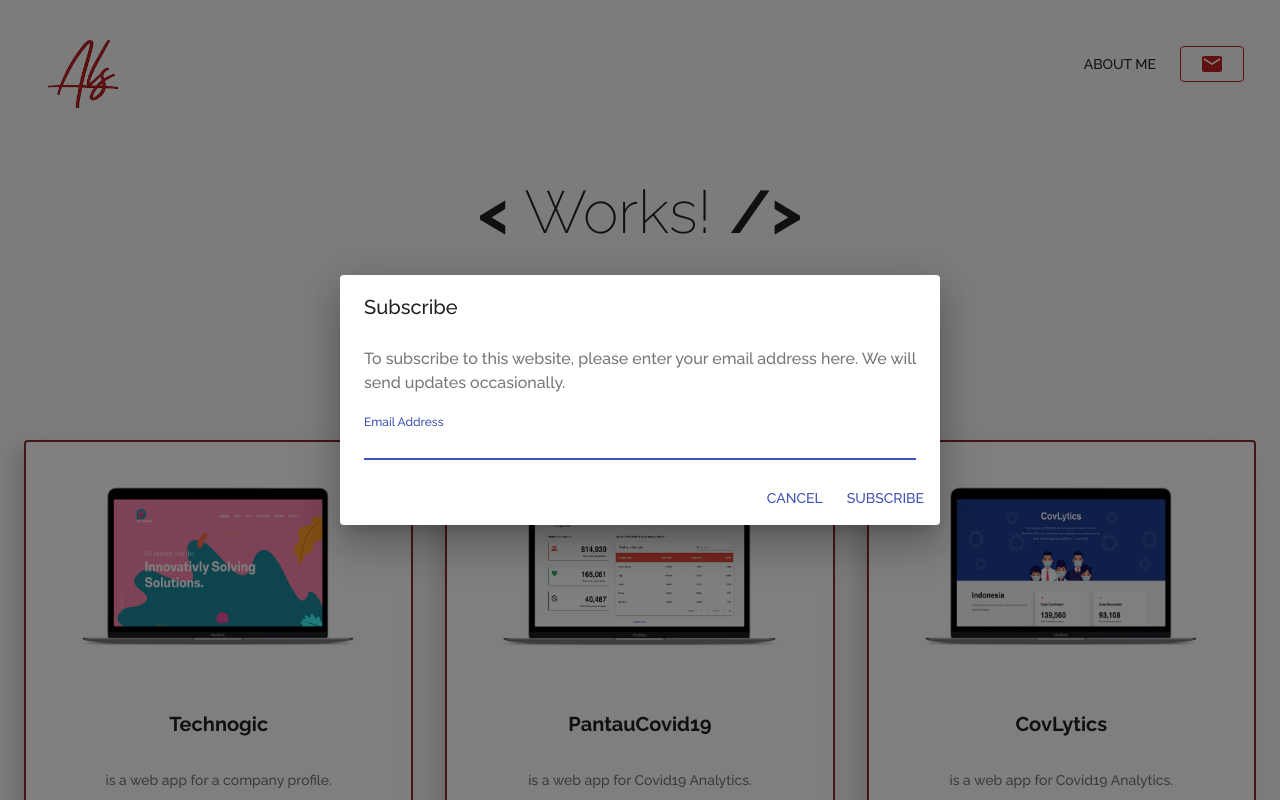
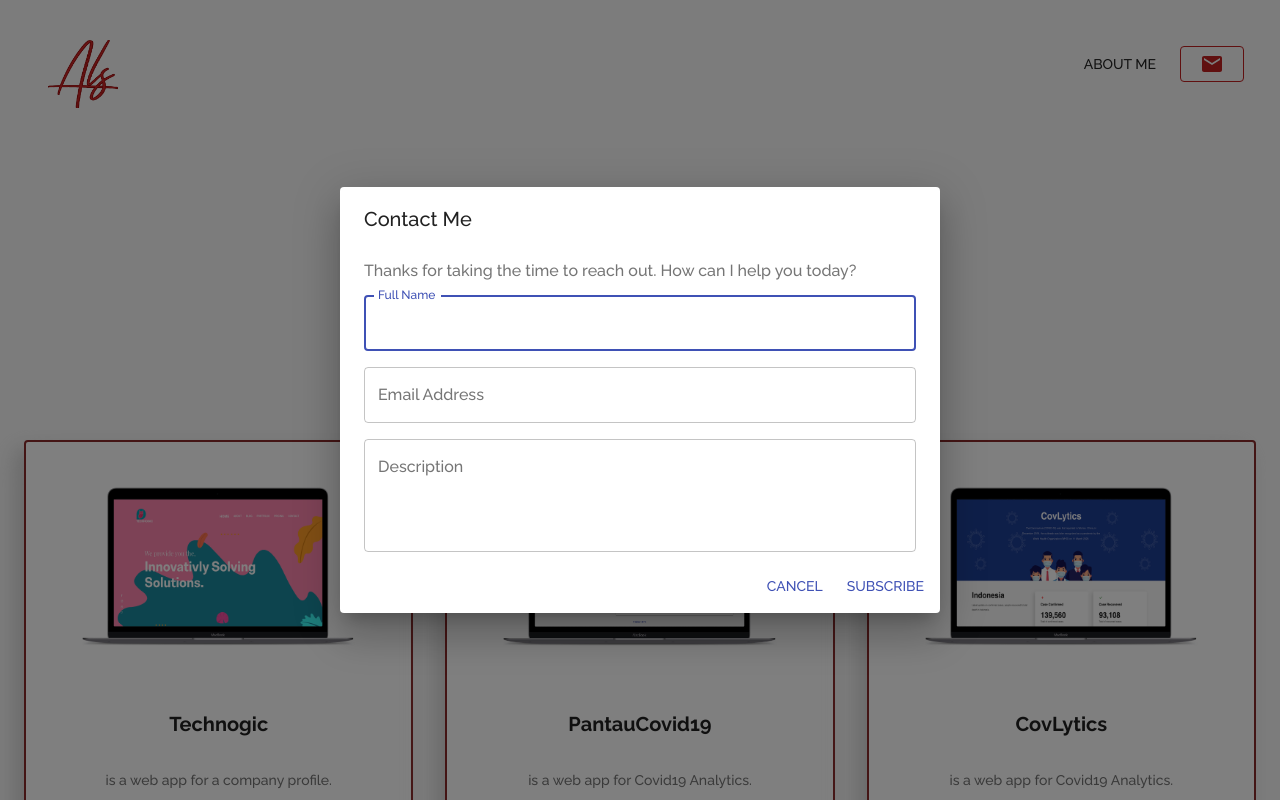
Before and after one commit to alsanusi/new-als-site, a React (Create React App) app: page /about-me in a window 1280 px wide. Both pictures are taken after a click on the button 1212 px from the left and 64 px from the top of the page. Shown: the top 800 px of the page. Built offline with nearby package versions, Linux system fonts and the light colour scheme; the HTML template or start-up script is replaced by a standard one.

Commit message:
fix: contact form

```diff
--- a/src/views/components/AppBar.jsx
+++ b/src/views/components/AppBar.jsx
@@ -45,7 +45,12 @@ const useStyles = makeStyles((theme) => ({
         fontWeight: 'bold',
         border: '1px solid #C12121',
         margin: theme.spacing(1, 1.5)
-    }
+    },
+    formBase: {
+        border: '2px solid #8a2a2a',
+        borderRadius: 20,
+        boxShadow: '-9px 9px 20px rgb(51 51 51 / 17%), -10px 8px 40px rgb(232 232 232 / 23%)'
+    },
 }));
 
 export default function Pricing() {
@@ -63,7 +68,7 @@ export default function Pricing() {
     return (
         <AppBar position="static" color="default" elevation={0} className={classes.appBar}>
             <CssBaseline />
-            <ContactDialog isOpen={openDialog} isClose={handleCloseDialog} />
+            <ContactDialog isOpen={openDialog} isClose={handleCloseDialog} className={classes.formBase} />
             <Toolbar className={classes.toolbar}>
                 <Toolbar className={classes.toolbarTitle}>
                     <Link component={NavLink} to={'/'}>
--- a/src/views/components/ContactDialog.jsx
+++ b/src/views/components/ContactDialog.jsx
@@ -1,4 +1,4 @@
-import React from 'react';
+import React, { forwardRef } from 'react';
 import Button from '@material-ui/core/Button';
 import TextField from '@material-ui/core/TextField';
 import Dialog from '@material-ui/core/Dialog';
@@ -6,27 +6,63 @@ import DialogActions from '@material-ui/core/DialogActions';
 import DialogContent from '@material-ui/core/DialogContent';
 import DialogContentText from '@material-ui/core/DialogContentText';
 import DialogTitle from '@material-ui/core/DialogTitle';
+import Slide from '@material-ui/core/Slide';
+import Grid from '@material-ui/core/Grid';
+// import { makeStyles } from '@material-ui/core/styles';
+
+const Transition = forwardRef(function Transition(props, ref) {
+    return <Slide direction="up" ref={ref} {...props} />;
+});
+
+// const useStyles = makeStyles((theme) => ({
+//     cardBase: {
+//         border: '2px solid #8a2a2a',
+//         borderRadius: 20,
+//         boxShadow: '-9px 9px 20px rgb(51 51 51 / 17%), -10px 8px 40px rgb(232 232 232 / 23%)'
+//     },
+// }));
+
 
 export default function FormDialog({ ...props }) {
     const { isOpen, isClose } = props
+    // const classes = useStyles();
 
     return (
         <div>
-            <Dialog open={isOpen} onClose={isClose} aria-labelledby="form-dialog-title">
-                <DialogTitle id="form-dialog-title">Subscribe</DialogTitle>
+            <Dialog open={isOpen} onClose={isClose} TransitionComponent={Transition}>
+                <DialogTitle>Contact Me</DialogTitle>
                 <DialogContent>
                     <DialogContentText>
-                        To subscribe to this website, please enter your email address here. We will send updates
-                        occasionally.
+                        Thanks for taking the time to reach out. How can I help you today?
                     </DialogContentText>
+                    <Grid container spacing={2}>
+                        <Grid item xs={12} md={12}>
                             <TextField
                                 autoFocus
-                        margin="dense"
-                        id="name"
+                                variant="outlined"
+                                label="Full Name"
+                                type="text"
+                                fullWidth
+                            />
+                        </Grid>
+                        <Grid item xs={12} md={12}>
+                            <TextField
+                                variant="outlined"
                                 label="Email Address"
                                 type="email"
                                 fullWidth
                             />
+                        </Grid>
+                        <Grid item xs={12} md={12}>
+                            <TextField
+                                variant="outlined"
+                                label="Description"
+                                multiline
+                                rows={4}
+                                fullWidth
+                            />
+                        </Grid>
+                    </Grid>
                 </DialogContent>
                 <DialogActions>
                     <Button onClick={isClose} color="primary">
```
Lines whose indentation alone changed are shown as unchanged.
